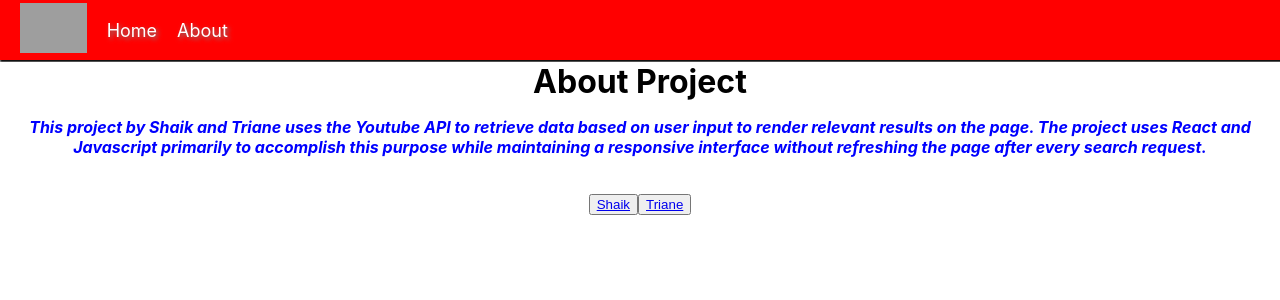
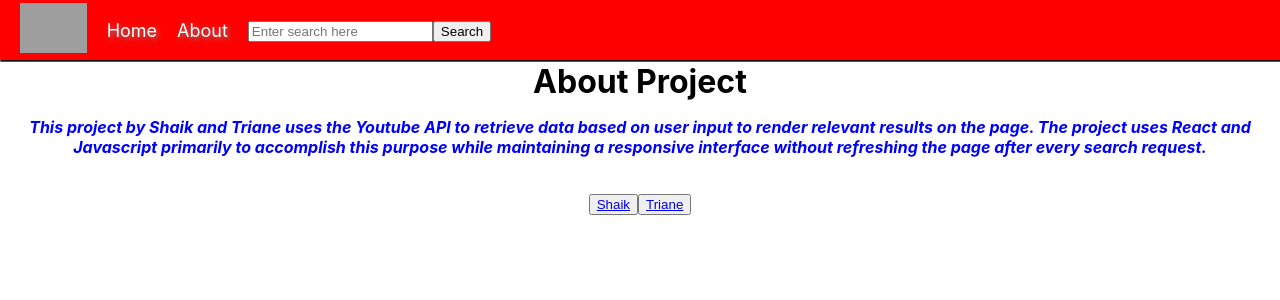
Before and after one commit to Shaik-Kamil/youtube-clone, a React (Create React App) app: page /About in a window 1280 px wide. Shown: the top 300 px of the page. Built offline with nearby package versions, Linux system fonts and the light colour scheme; no server answers; grey boxes are pictures that could not be loaded.

Commit message:
fixed the search result persisting on home page

```diff
--- a/src/App.js
+++ b/src/App.js
@@ -1,9 +1,5 @@
 import { useState } from 'react';
-import {
-  BrowserRouter as Router,
-  Route,
-  Routes,
-} from 'react-router-dom';
+import { BrowserRouter as Router, Route, Routes } from 'react-router-dom';
 import './App.css';
 import Nav from './components/Nav';
 import Home from './components/Home';
@@ -11,14 +7,20 @@ import Video from './components/Video';
 import About from './components/About';
 import Triane from './Programers/Triane';
 import Shaik from './Programers/Shaik';
+import ListVideos from './components/ListVideos';
 
 function App() {
-
   const [videos, setVideos] = useState([]);
+  const [search, setSearch] = useState('');
 
   return (
     <Router>
-      <Nav />
+      <Nav
+        videos={videos}
+        setVideos={setVideos}
+        search={search}
+        setSearch={setSearch}
+      />
       <main>
         <Routes>
           <Route
@@ -28,8 +30,18 @@ function App() {
           <Route path="/About" element={<About />} />
           <Route path="Shaik" element={<Shaik />} />
           <Route path="Triane" element={<Triane />} />
-          <Route path="/Video"/>
-          <Route path="/Video/:id" element={<Video videos={videos} />} />
+          <Route
+            path="/video"
+            element={
+              <ListVideos
+                videos={videos}
+                setVideos={setVideos}
+                search={search}
+                setSearch={setSearch}
+              />
+            }
+          />
+          <Route path="/video/:id" element={<Video videos={videos} />} />
         </Routes>
       </main>
     </Router>
--- a/src/components/Home.js
+++ b/src/components/Home.js
@@ -1,19 +1,16 @@
-import SearchBar from './SearchBar';
+// import SearchBar from './SearchBar';
 import './Home.css';
 
-
-export default function Home({
-  videos,
-  setVideos,
-}) {
-
+export default function Home({ videos, setVideos }) {
   return (
     <div>
-      <SearchBar videos={videos} setVideos={setVideos} />
-      <div className='searches'>
-      {videos.length === 0 ? (<p>No Search Results Yet! Please submit a search above!</p>): null}
+      {/* <SearchBar videos={videos} setVideos={setVideos} /> */}
+      <div className="searches">
+        {videos.length === 0 ? (
+          <p>No Search Results Yet! Please submit a search above!</p>
+        ) : null}
+        {/* <Trending /> */}
       </div>
     </div>
-
   );
 }
--- /dev/null
+++ b/src/components/ListVideos.js
@@ -0,0 +1,21 @@
+import React from 'react';
+import { Link } from 'react-router-dom';
+
+function ListVideos({ videos, search }) {
+  return (
+    <section>
+      {videos.map((video, index) => {
+        return (
+          <div key={index} className="video">
+            <Link to={`/video/${video.id.videoId}`}>
+              <img src={video.snippet.thumbnails.high.url} alt={search} />
+              <p>{video.snippet.title}</p>
+            </Link>
+          </div>
+        );
+      })}
+    </section>
+  );
+}
+
+export default ListVideos;
--- a/src/components/Nav.css
+++ b/src/components/Nav.css
@@ -1,4 +1,4 @@
-.NavBar{
+.NavBar {
   background-color: red;
   height: 20px;
   display: flex;
@@ -16,6 +16,10 @@
   margin-right: 20px;
 }
 
-.NavBar img{
-    height: 50px
+.NavBar img {
+  height: 50px;
 }
+
+.search-bar {
+  align-items: center;
+}
--- a/src/components/Nav.js
+++ b/src/components/Nav.js
@@ -1,18 +1,27 @@
 import React from 'react';
-import './Nav.css'
-import {Link} from 'react-router-dom'
-export default function Nav () {
+import './Nav.css';
+import { Link } from 'react-router-dom';
+import SearchBar from './SearchBar';
+export default function Nav({ videos, setVideos, search, setSearch }) {
   return (
-        <nav className='NavBar'>
+    <nav className="NavBar">
       <Link>
-            <img src='https://www.freeiconspng.com/thumbs/youtube-logo-png/youtube-logo-drawn-7.png'/>
+        <img
+          src="https://www.freeiconspng.com/thumbs/youtube-logo-png/youtube-logo-drawn-7.png"
+          alt="youtube-log"
+        />
       </Link>
-            <Link exact to='/'>
+      <Link exact to="/">
         Home
       </Link>
-            <Link to='/About'>
-                About
-            </Link>
+      <Link to="/About">About</Link>
+      <SearchBar
+        className="search-bar"
+        videos={videos}
+        setVideos={setVideos}
+        search={search}
+        setSearch={setSearch}
+      />
     </nav>
   );
 }
--- a/src/components/SearchBar.js
+++ b/src/components/SearchBar.js
@@ -1,21 +1,20 @@
-import { useState } from 'react';
+// import { useState } from 'react';
 import { searchVideo } from './Fetch';
-import { Link } from 'react-router-dom';
+import { useNavigate } from 'react-router-dom';
 
-export default function SearchBar({ videos, setVideos }) {
-  const [search, setSearch] = useState('');
-
+export default function SearchBar({ videos, setVideos, search, setSearch }) {
+  let navigate = useNavigate();
   function handleSubmit(e) {
     e.preventDefault();
     const getSubmit = e.target.value;
-    if(getSubmit !== ''){
+    if (getSubmit !== '') {
       searchVideo(search)
-      .then((data) => {
-        setVideos(data.items)
-        console.log(data)
-      })
-      .catch((error) => console.log(error))
-      setSearch('')
+        .then((data) => {
+          setVideos(data.items);
+          navigate('/video');
+        })
+        .catch((error) => console.log(error));
+      setSearch('');
     }
   }
 
@@ -26,31 +25,15 @@ export default function SearchBar({ videos, setVideos }) {
           <input
             type="text"
             name="search-Input"
-            placeholder='Enter search here'
+            placeholder="Enter search here"
             value={search}
             onChange={(e) => setSearch(e.target.value)}
           ></input>
         </label>
-        <button
-          type="submit"
-          value="submit"
-        >
+        <button type="submit" value="submit">
           Search
         </button>
       </form>
-      {(videos?.map((video, index) => {
-        return (
-          <div key={index} className='video'>
-          <Link to={`/video/${video.id.videoId}`}>
-          <img src={video.snippet.thumbnails.high.url} alt={search}/>
-          <p>{video.snippet.title}</p>
-          </Link>
-          </div>
-        )
-        })
-      )}
     </section>
-
-);
-
+  );
 }
```
Lines whose indentation alone changed are shown as unchanged.
